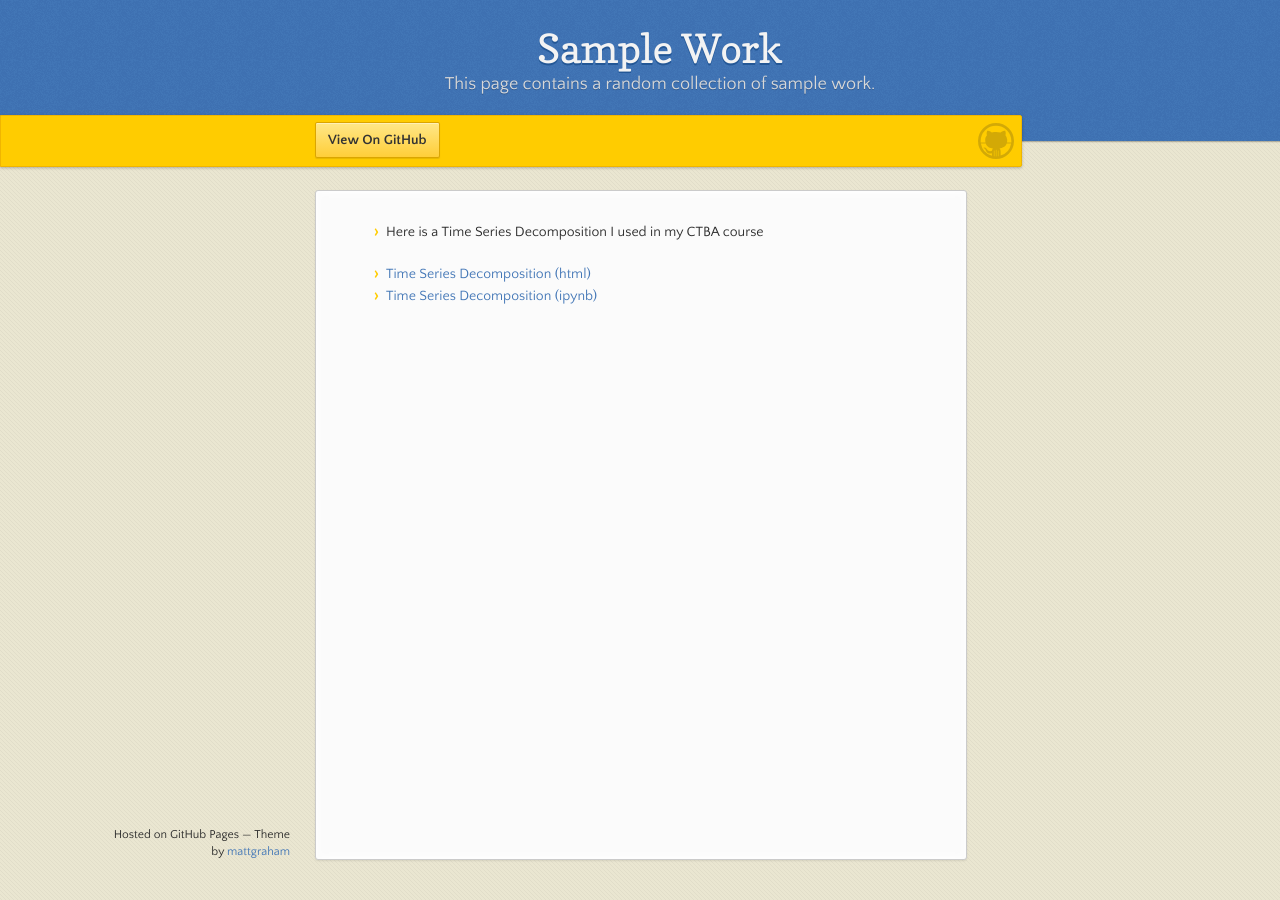
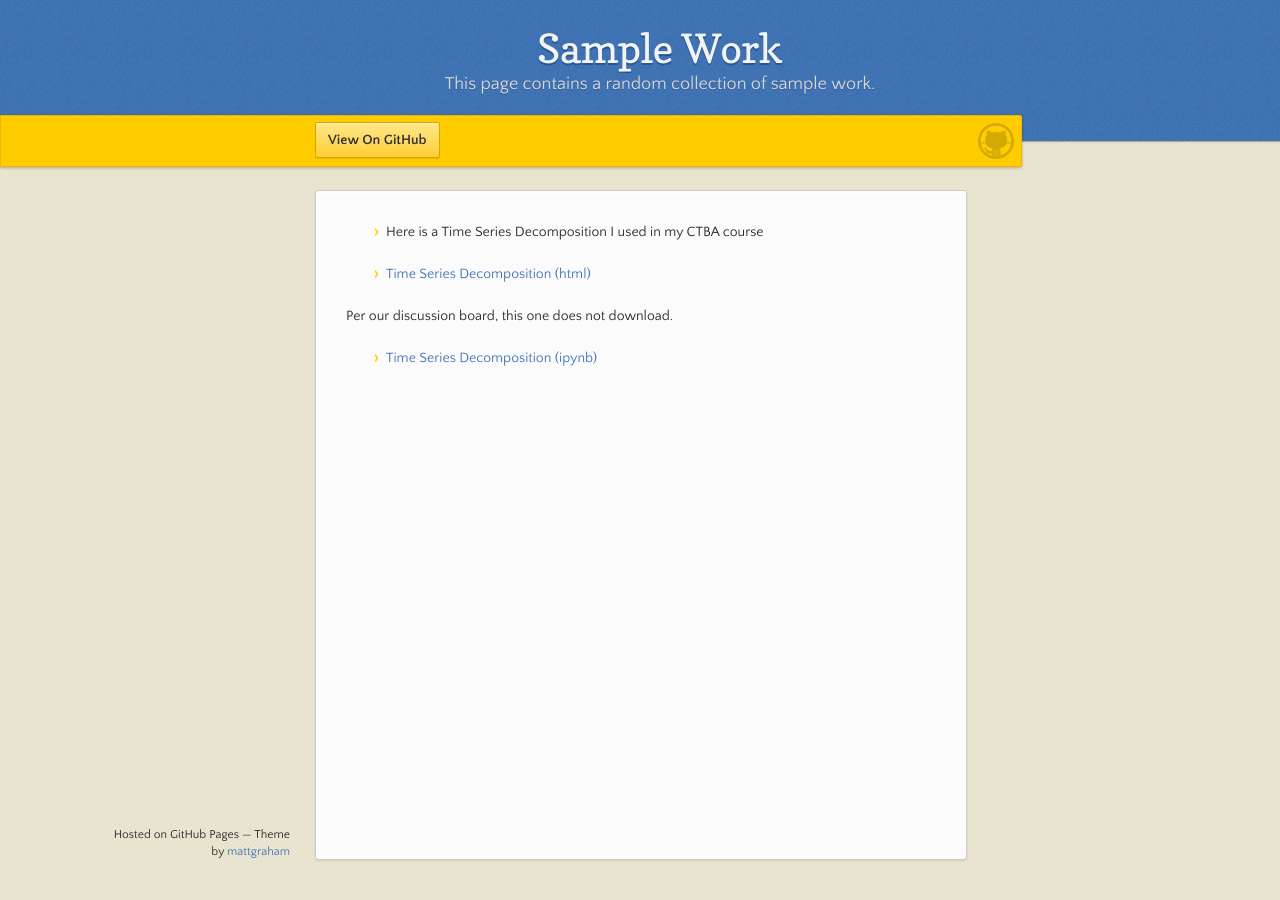
Before and after one commit to abaethke/abaethke.github.io, a Jekyll site: the page built from TimeSeries/index.md, in a window 1280 px wide. Built offline with Jekyll 4.4.1, drawn with Linux system fonts in a browser that asks for light colours; our own code applies the rules of GitHub Pages for plain Markdown files.

Commit message:
Update index.md

```diff
--- a/TimeSeries/index.md
+++ b/TimeSeries/index.md
@@ -5,4 +5,6 @@ description: Course Content
 - Here is a Time Series Decomposition I used in my CTBA course
 
 - [Time Series Decomposition (html)](TimeSeriesDecomposition.html)
+
+Per our discussion board, this one does not download.
 - [Time Series Decomposition (ipynb)](TimeSeriesDecomposition.ipynb)
```
